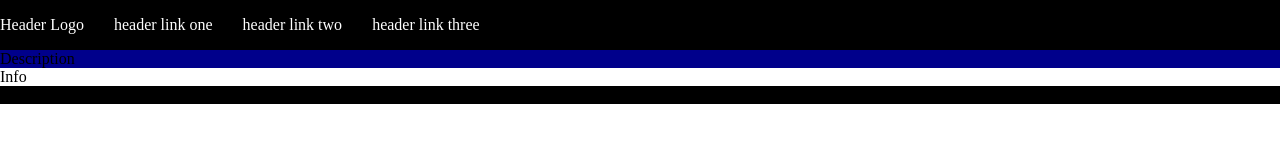
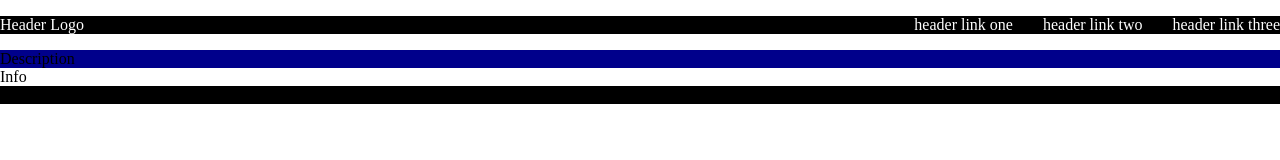
Before and after one commit to henwho/landing-page, a plain HTML site: page index.html in a window 1280 px wide. Drawn offline with Linux system fonts and the light colour scheme.

Commit message:
Removed the parent div from the header to simplify the layout

```diff
--- a/index.html
+++ b/index.html
@@ -8,14 +8,14 @@
 </head>
 <body>
 <!-- Make different flexbox for header logo and header links -->
-    <div class="header">
-        <ul>
-            <li>Header Logo</li>
+    <ul class="header">
+        <li>Header Logo</li>
+        <div class="header-links">
             <li><a href="#">header link one</a></li>
             <li><a href="#">header link two</a></li>
             <li><a href="#">header link three</a></li>
-        </ul>
-    </div>
+        </div>
+    </ul>
 
     <div class="description">
         Description
--- a/style.css
+++ b/style.css
@@ -10,16 +10,22 @@ body {
     color: white;
 }
 
-.header ul {
+.header {
     display: flex;
     padding: 0;
     list-style-type: none;
-    gap: 30px;
+    justify-content: space-between;
 }
 
 .header a {
     color: white;
     text-decoration: none;
+}
+
+.header-links {
+    display: flex;
+    gap: 30px;
+    margin-left: auto;
 }
 
 .description {
```
